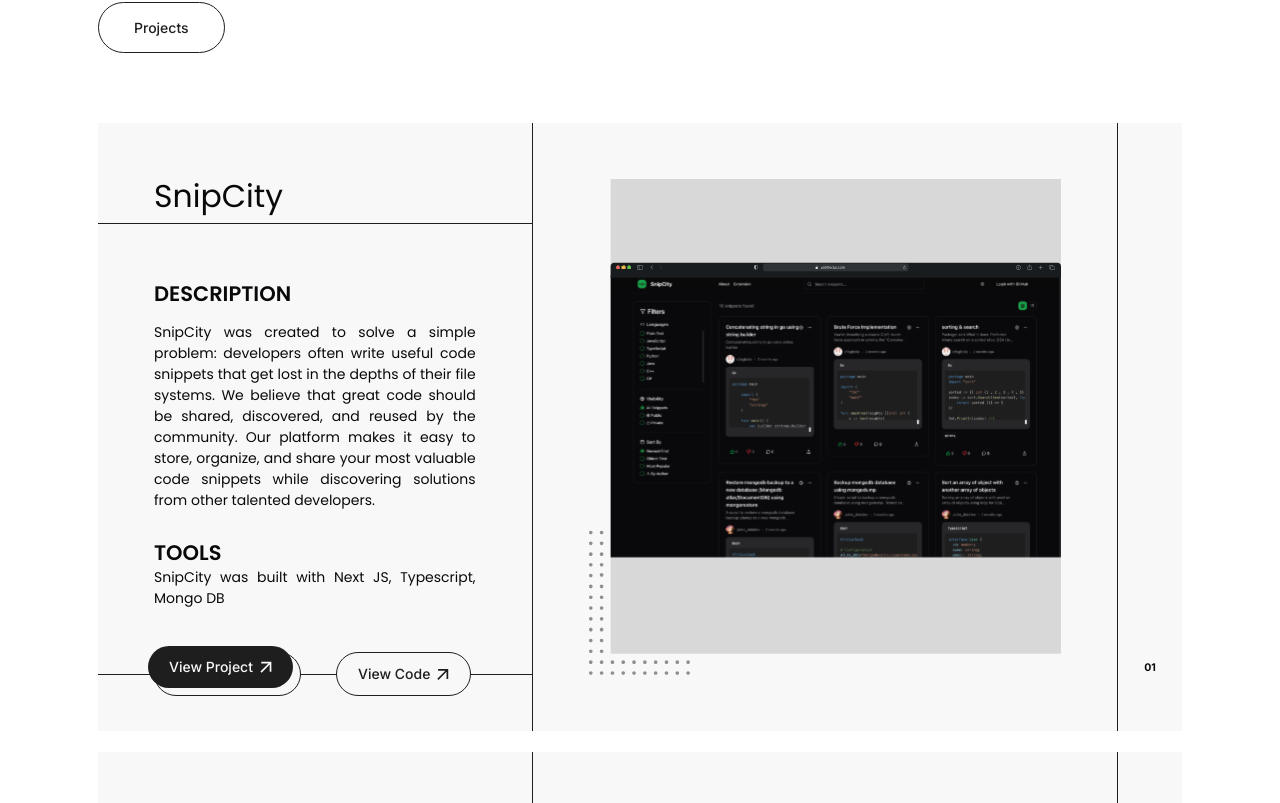
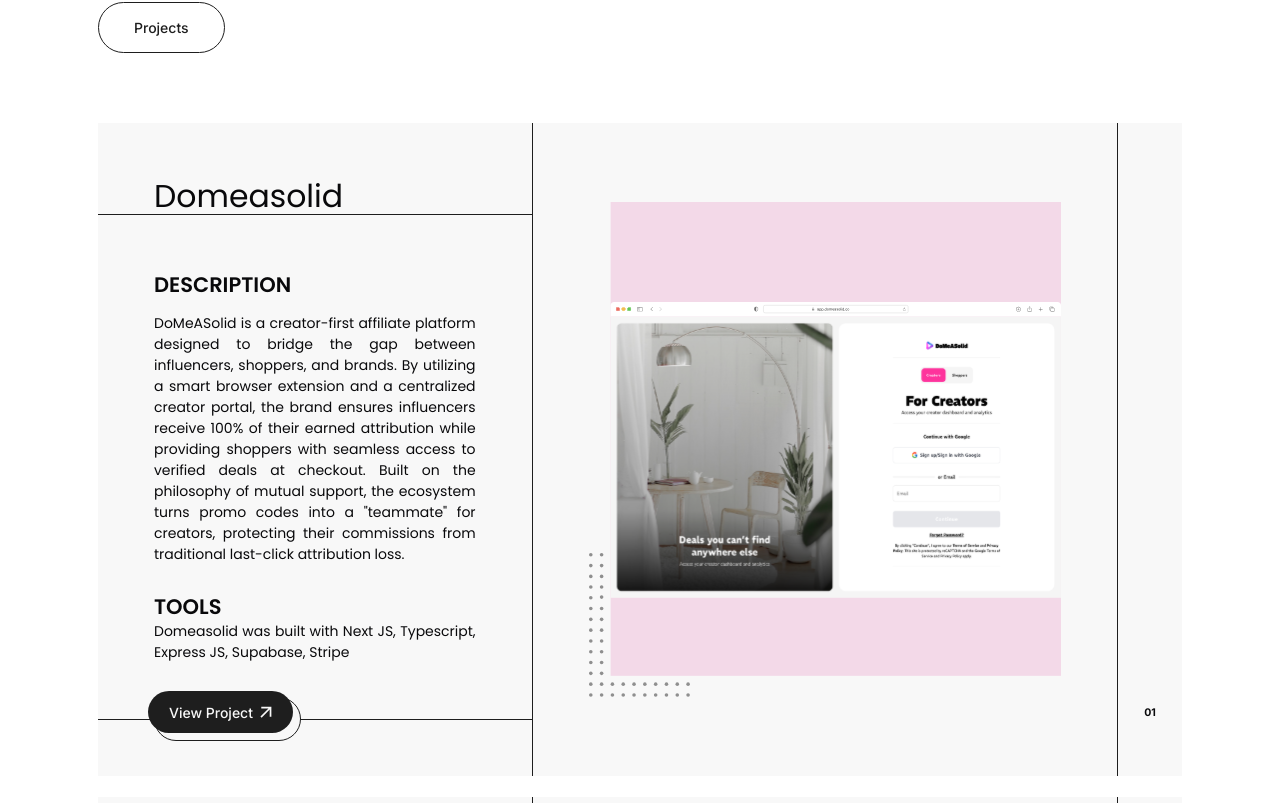
Before and after one commit to Johndiddles/portfolio-v2, a Next.js app: page / in a window 1280 px wide. Shown: the part 897-1700 px from the top of the page. Built offline with nearby package versions, Linux system fonts and the light colour scheme.

Commit message:
feat: add Domeasolid project to portfolio and include its SVG thumbnail.

```diff
--- a/constants/projects.ts
+++ b/constants/projects.ts
@@ -4,9 +4,21 @@
 import ReshiitoImage from "@/assets/Images/reshiito.svg";
 import RagauNGImage from "@/assets/Images/ragaung.svg";
 import MiddlechaseImage from "@/assets/Images/middlechase.svg";
+import DomeasolidImage from "@/assets/Images/domeasolid.svg";
 // import RistoranteConFusion from "@/assets/Images/ristorante-con-fusion.svg";
 
 export const AllProjects: Project[] = [
+  {
+    title: "Domeasolid",
+    description:
+      'DoMeASolid is a creator-first affiliate platform designed to bridge the gap between influencers, shoppers, and brands. By utilizing a smart browser extension and a centralized creator portal, the brand ensures influencers receive 100% of their earned attribution while providing shoppers with seamless access to verified deals at checkout. Built on the philosophy of mutual support, the ecosystem turns promo codes into a "teammate" for creators, protecting their commissions from traditional last-click attribution loss.',
+    tools: ["Next JS", "Typescript", "Express JS", "Supabase", "Stripe"],
+    status: "completed",
+    canViewCode: false,
+    canViewProject: true,
+    project_live_url: "https://app.domeasolid.co",
+    thumbnail_url: DomeasolidImage,
+  },
   {
     title: "SnipCity",
     description:
```
Also changed, not shown: assets/Images/domeasolid.svg (added).
